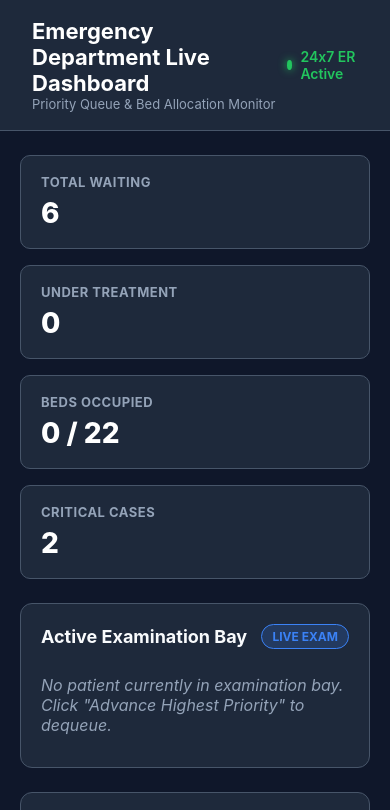
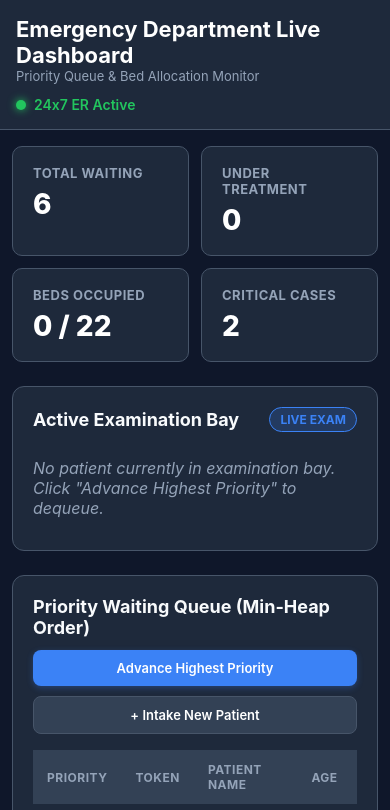
Before and after one commit to sahilroykgp-art/Hospital-emergency-management-system-, a plain HTML site: page ui/index.html in a window 390 px wide. Shown: the top 810 px of the page. Drawn offline with Linux system fonts and the light colour scheme.

Commit message:
ui fix 2

```diff
--- a/ui/style.css
+++ b/ui/style.css
@@ -353,3 +353,42 @@ td {
     color: var(--critical);
     background: rgba(239, 68, 68, 0.15);
 }
+
+/* Responsive Breakpoints */
+@media (max-width: 768px) {
+    .header {
+        flex-direction: column;
+        align-items: flex-start;
+        gap: 12px;
+        padding: 16px;
+    }
+
+    .container {
+        margin: 16px auto;
+        padding: 0 12px;
+    }
+
+    .overview-section {
+        grid-template-columns: repeat(2, 1fr);
+        gap: 12px;
+    }
+
+    .panel-header {
+        flex-direction: column;
+        align-items: flex-start;
+    }
+
+    .actions {
+        width: 100%;
+        flex-direction: column;
+    }
+
+    .btn {
+        width: 100%;
+        justify-content: center;
+    }
+
+    .beds-grid {
+        grid-template-columns: repeat(auto-fill, minmax(100px, 1fr));
+    }
+}
```
